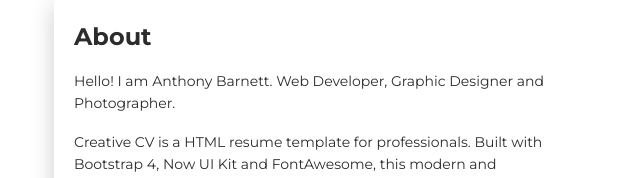
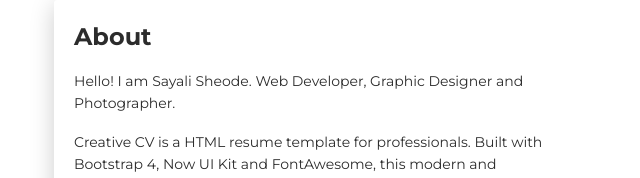
Before and after one commit to sayalipsheode/mywebsite, a plain HTML site: page index.html in a window 1280 px wide. Shown: the part 620-798 px from the top of the page, 31-671 px from the left. Drawn offline with Linux system fonts and the light colour scheme.

Commit message:
first commit

```diff
--- a/index.html
+++ b/index.html
@@ -5,7 +5,7 @@
     <meta http-equiv="X-UA-Compatible" content="IE=edge">
     <meta name="viewport" content="width=device-width, initial-scale=1">
     <title>Sayali Sheode Profile</title>
-    <meta name="description" content="Creative CV is a HTML resume template for professionals. Built with Bootstrap 4, Now UI Kit and FontAwesome, this modern and responsive design template is perfect to showcase your portfolio, skils and experience."/>
+    <meta name="description" content="Sayali Sheode Resume, Sayali Sheode Profile, Sayali Sheode Hire ME, QA Lead, Testing Professional"/>
     <link href="https://fonts.googleapis.com/css?family=Montserrat:400,700,200" rel="stylesheet">
     <link href="https://maxcdn.bootstrapcdn.com/font-awesome/latest/css/font-awesome.min.css" rel="stylesheet">
     <link href="css/aos.css" rel="stylesheet">
@@ -59,7 +59,7 @@
         <div class="col-lg-6 col-md-12">
           <div class="card-body">
             <div class="h4 mt-0 title">About</div>
-            <p>Hello! I am Anthony Barnett. Web Developer, Graphic Designer and Photographer.</p>
+            <p>Hello! I am Sayali Sheode. Web Developer, Graphic Designer and Photographer.</p>
             <p>Creative CV is a HTML resume template for professionals. Built with Bootstrap 4, Now UI Kit and FontAwesome, this modern and responsive design template is perfect to showcase your portfolio, skills and experience. <a href="https://templateflip.com/templates/creative-cv/" target="_blank">Learn More</a></p>
           </div>
         </div>
```
